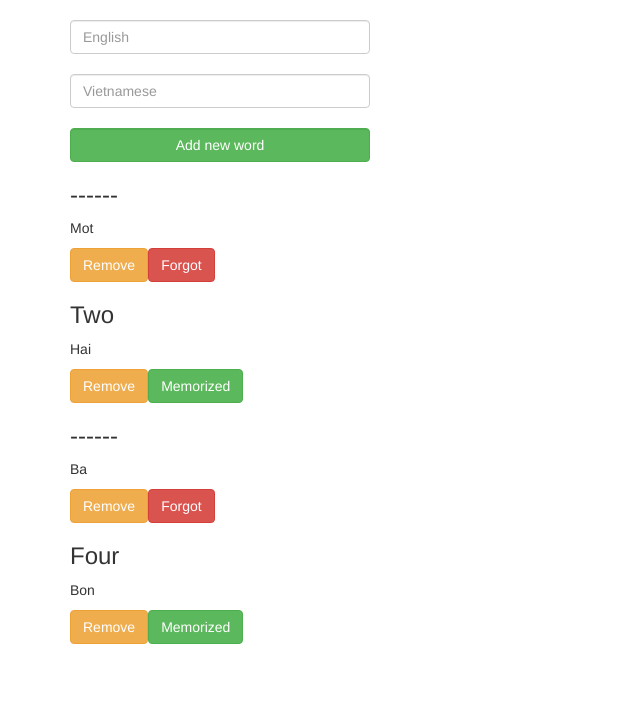
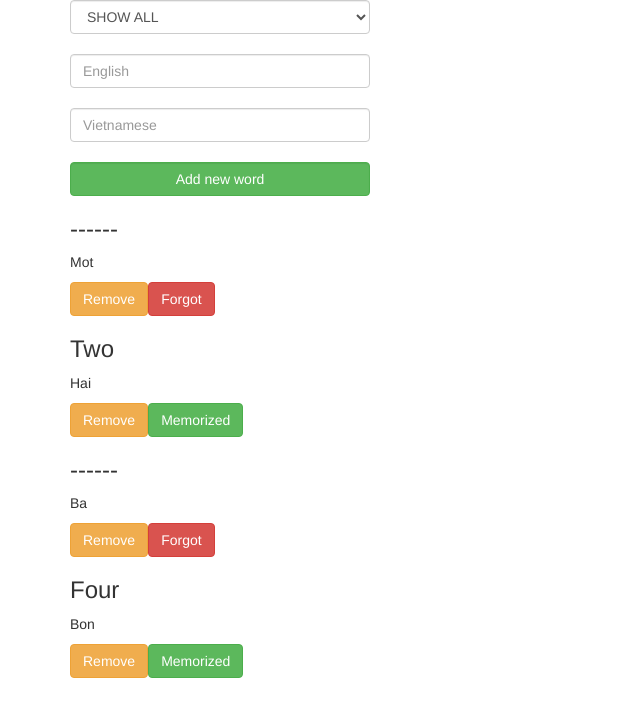
Before and after one commit to vanpho93/ng1901, an Angular app: page / in a window 1280 px wide. Shown: the top 716 px of the page, without its empty margins (0-640 px from the left). Built offline with nearby package versions, Linux system fonts and the light colour scheme.

Commit message:
select tag

```diff
--- a/src/app/components/list-word/list-word.component.html
+++ b/src/app/components/list-word/list-word.component.html
@@ -1,4 +1,9 @@
 <div>
+    <select class="form-control" style="width: 300px" [(ngModel)]="filterMode">
+        <option value="SHOW_ALL">SHOW ALL</option>
+        <option value="SHOW_FORGOT">SHOW FORGOT</option>
+        <option value="SHOW_MEMORIZED">SHOW MEMORIZED</option>
+    </select>
     <div class="form-group" style="width: 300px; padding-top: 20px">
         <input
             class="form-control"
--- a/src/app/components/list-word/list-word.component.ts
+++ b/src/app/components/list-word/list-word.component.ts
@@ -15,6 +15,7 @@ export class ListWordComponent {
   ];
   txtEn = '';
   txtVn = '';
+  filterMode = 'SHOW_ALL';
   toggle(_id: string) {
     const word = this.words.find(w => w._id === _id);
     word.isMemorized = !word.isMemorized;
```
